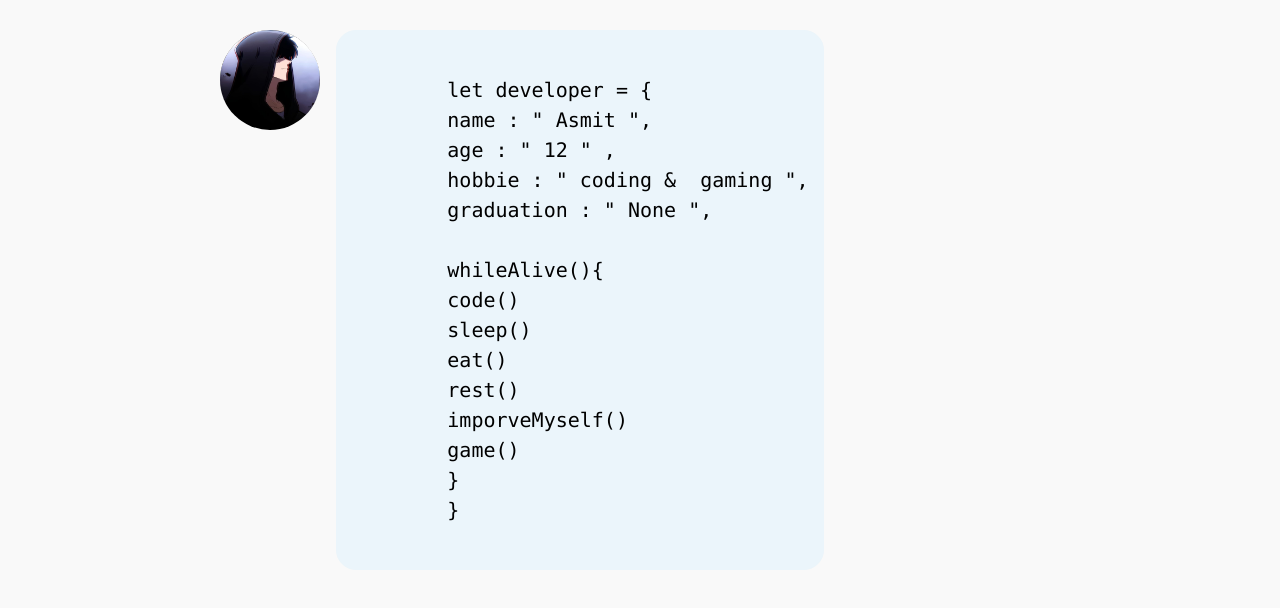
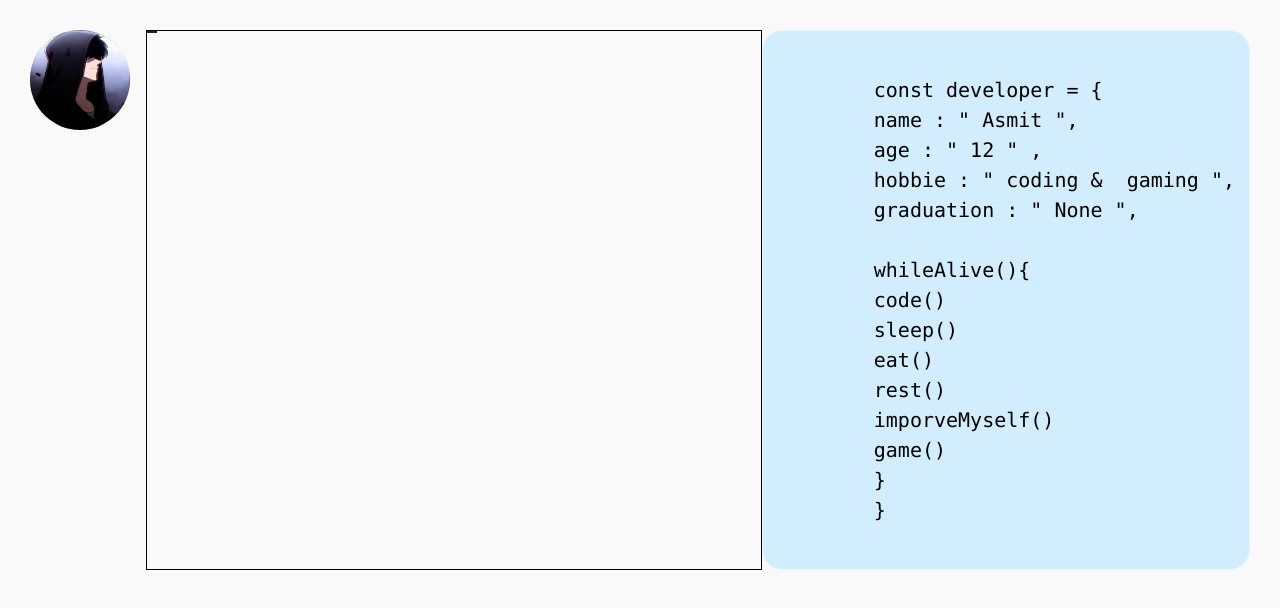
Before and after one commit to asmitbiswas/Port_Folio, a Next.js app in the folder app/: page / in a window 1280 px wide. Shown: the top 608 px of the page. Built offline with nearby package versions, Linux system fonts and the light colour scheme.

Commit message:
Bug fixing

```diff
--- a/app/app/page.tsx
+++ b/app/app/page.tsx
@@ -5,14 +5,7 @@ import "./Style.css";
 
 export default function Home() {
   return (
-    <div
-    style={{
-    maxWidth:"900px",
-    margin:"0 auto",
-    // border:"1px solid #666565",
-    minHeight:"930px"
-    }}
->
+    <div>
       <div
         style={{
           // marginTop:"1.5rem"
@@ -21,14 +14,14 @@ export default function Home() {
       <div
         style={{
           fontSize: "20px",
-        display:"flex",
+          display: "flex",
           padding: "30px",
           // marginTop: "2rem",
           // lineHeight: "1.8",
-        color:"Black",
+          color: "Black",
           // border:"1px solid #666565",
-        maxWidth:"none",
-        maxHeight:"none"
+          maxWidth: "none",
+          maxHeight: "none"
         }}
 
       >
@@ -36,25 +29,54 @@ export default function Home() {
         <div>
           <img
             style={{
-        width:"100px",
-        height:"100px",
-        borderRadius:"50px",
-        marginTop:"0 auto",
-        // maxWidth:"200px"
-        marginRight:"16px"
+              width: "100px",
+              height: "100px",
+              borderRadius: "50px",
+              marginTop: "0 auto",
+              maxWidth: "200px",
+              marginRight: "16px",
+
             }}
             src="WhatsApp Image 2026-07-18 at 11.00.05 PM.jpeg" alt="" />
         </div>
+        <div className="card">
+
+        </div>
+        <div
+        style={{
+          border:"1px solid black",
+          width:"4000px",
+          // borderRadius:"20px",
+          borderCollapse:"collapse"
+        }}
+        >
+          <div
+          style={{
+            border:"1px solid #222",
+            maxWidth:"10px"
+          }}
+          >
+
+          </div>
+          <div></div>
+          <div></div>
+          <div></div>
+        </div>
+        <div style={{
+          display: "flex",
+          justifyContent: "center",
+          alignItems: "center"
+        }}>
           <pre
             style={{
-        border:"1px solid rgb(235 245 251)",
-        borderRadius:"20px",
-        padding:"14px",
-        background:"rgb(235 245 251)",
+              border: "1px solid rgb(235 245 251)",
+              borderRadius: "20px",
+              padding: "14px",
+              background: "rgb(210, 238, 254)",
             }}
           >
             {`
-        let developer = {
+        const developer = {
         name : " Asmit ",
         age : " 12 " ,
         hobbie : " coding &  gaming ",
@@ -73,6 +95,7 @@ export default function Home() {
           </pre>
         </div>
       </div>
+    </div>
 
   );
 }
```
Lines whose indentation alone changed are shown as unchanged.
